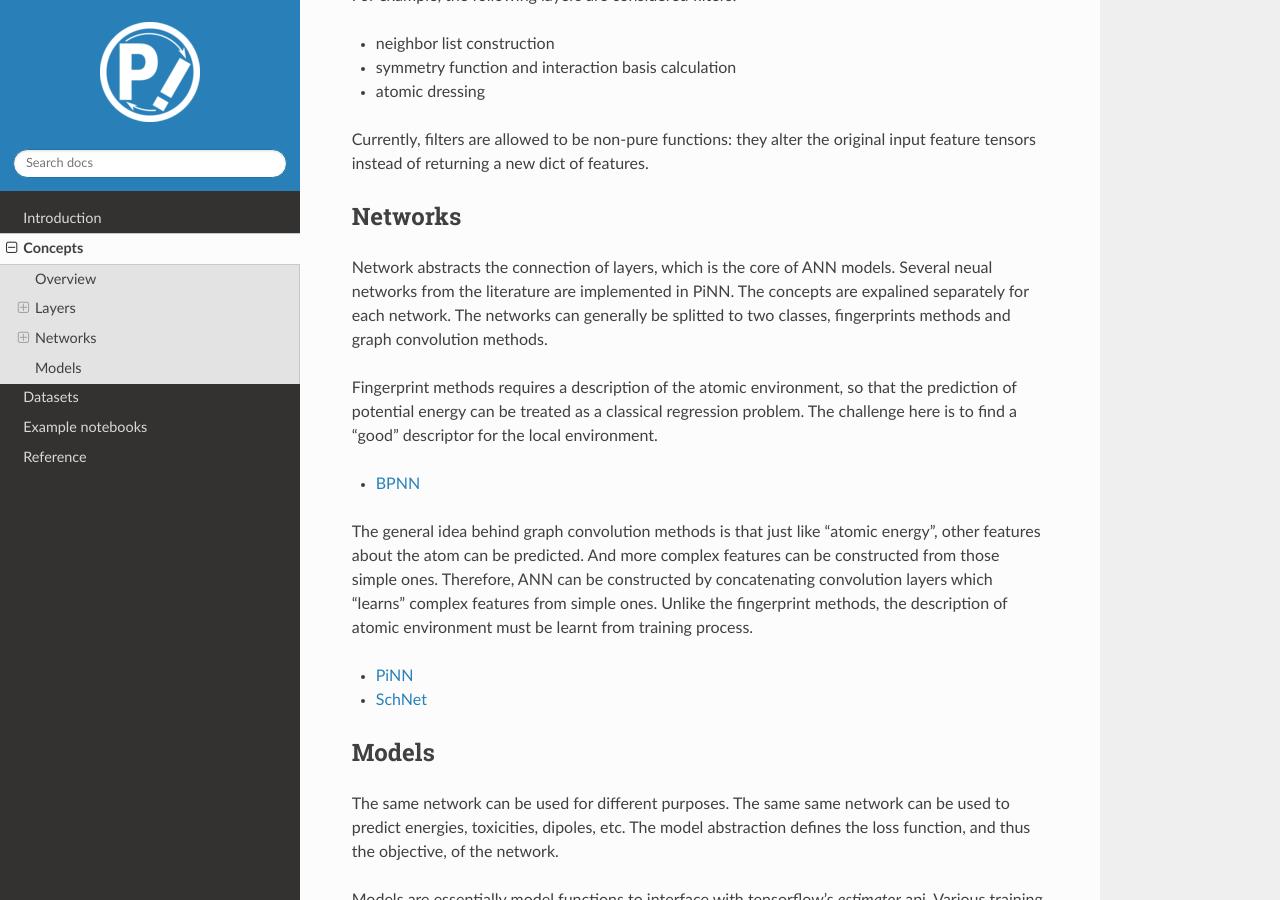
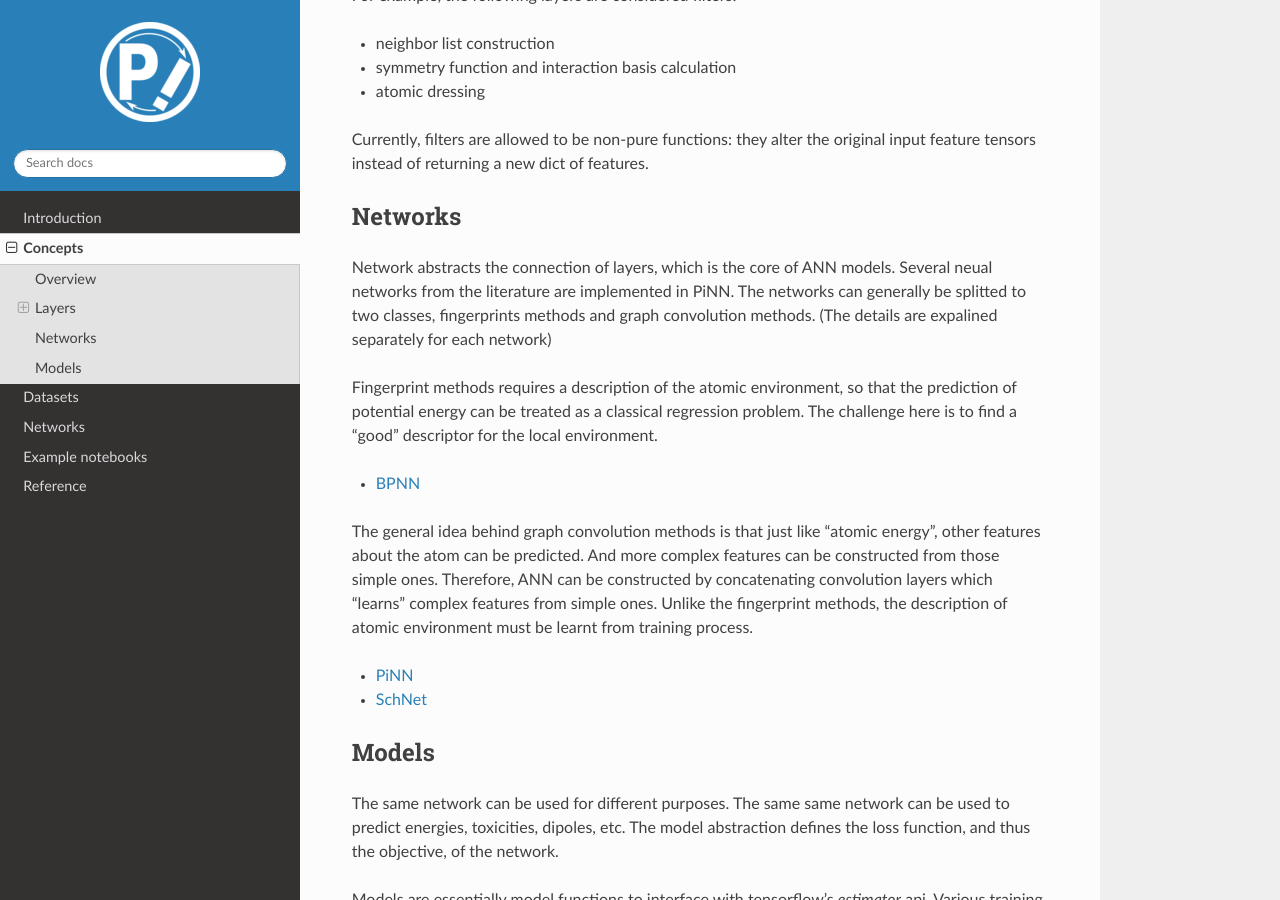
Before and after one commit to Teoroo-CMC/PiNN, a Sphinx documentation site: the page built from doc/concepts.rst, in a window 1280 px wide and 900 px high, scrolled down 1542 px. Built offline with Sphinx 7.4.7 and the Read the Docs theme 2.0.0, drawn with Linux system fonts in a browser that asks for light colours.

Commit message:
Put network descriptions to a separate section

```diff
--- a/doc/concepts.rst
+++ b/doc/concepts.rst
@@ -6,7 +6,6 @@
 PiNN abstract atomic neural networks (ANNs) with three levels: layers, networks
 and models. This abstraction helps to reuse common parts of various ANNs and
 construct customized models with existing components.
-
 
 Layers
 ------
@@ -80,19 +80,16 @@
 --------
 Network abstracts the connection of layers, which is the core of ANN models.
 Several neual networks from the literature are implemented in PiNN.
-The concepts are expalined separately for each network.
 The networks can generally be splitted to two classes,
 fingerprints methods and graph convolution methods.
+(The details are expalined separately for each network)
 
 Fingerprint methods requires a description of the atomic environment,
 so that the prediction of potential energy can be treated as a classical
 regression problem.
 The challenge here is to find a "good" descriptor for the local environment.
 
-.. toctree::
-   :maxdepth: 1
-
-   networks/bpnn.rst
+- :doc:`networks/bpnn`
 
 The general idea behind graph convolution methods is that just like
 "atomic energy", other features about the atom can be predicted.
--- a/doc/index.rst
+++ b/doc/index.rst
@@ -6,5 +6,6 @@
    introduction.rst
    concepts.rst
    datasets.rst
+   networks.rst
    notebooks.rst
    reference.rst
```
Also changed, not shown: other parts of doc/concepts.rst (+3 -5 lines), doc/networks.rst (added, +9 -0 lines).
